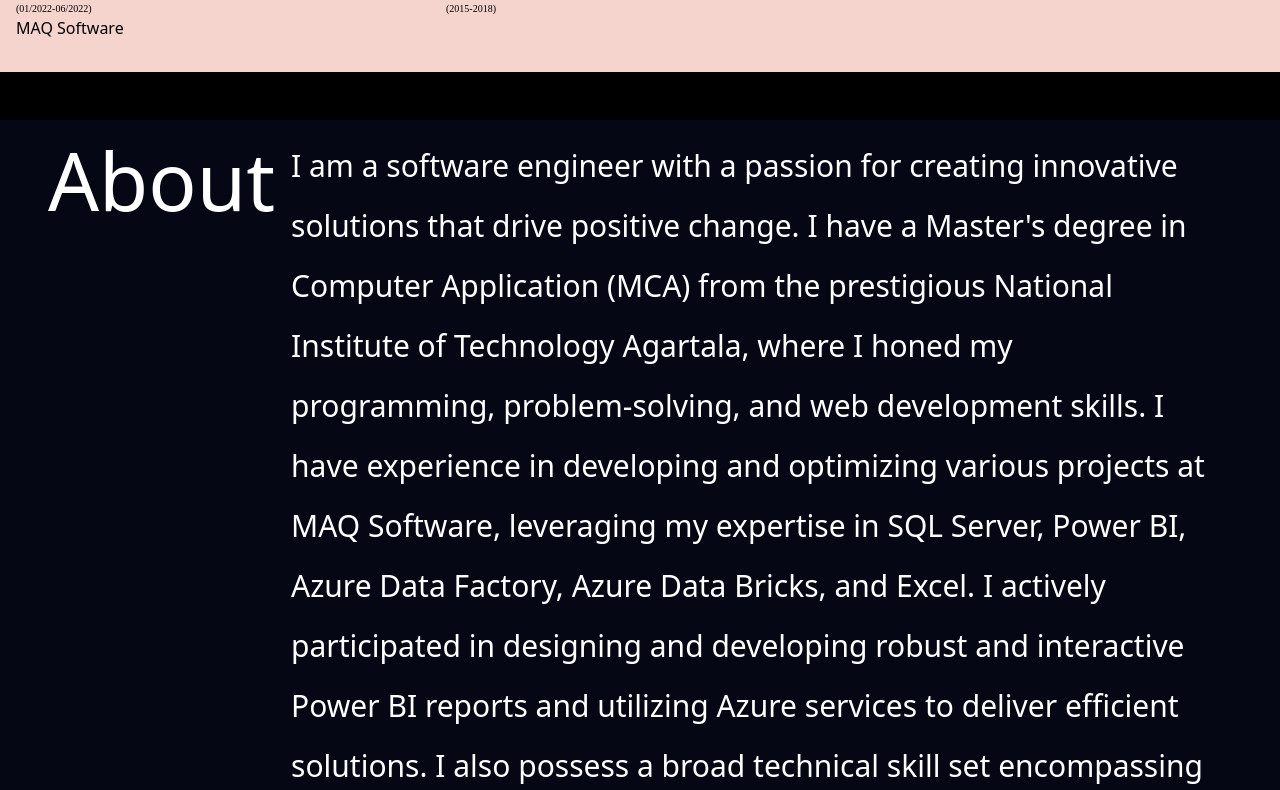
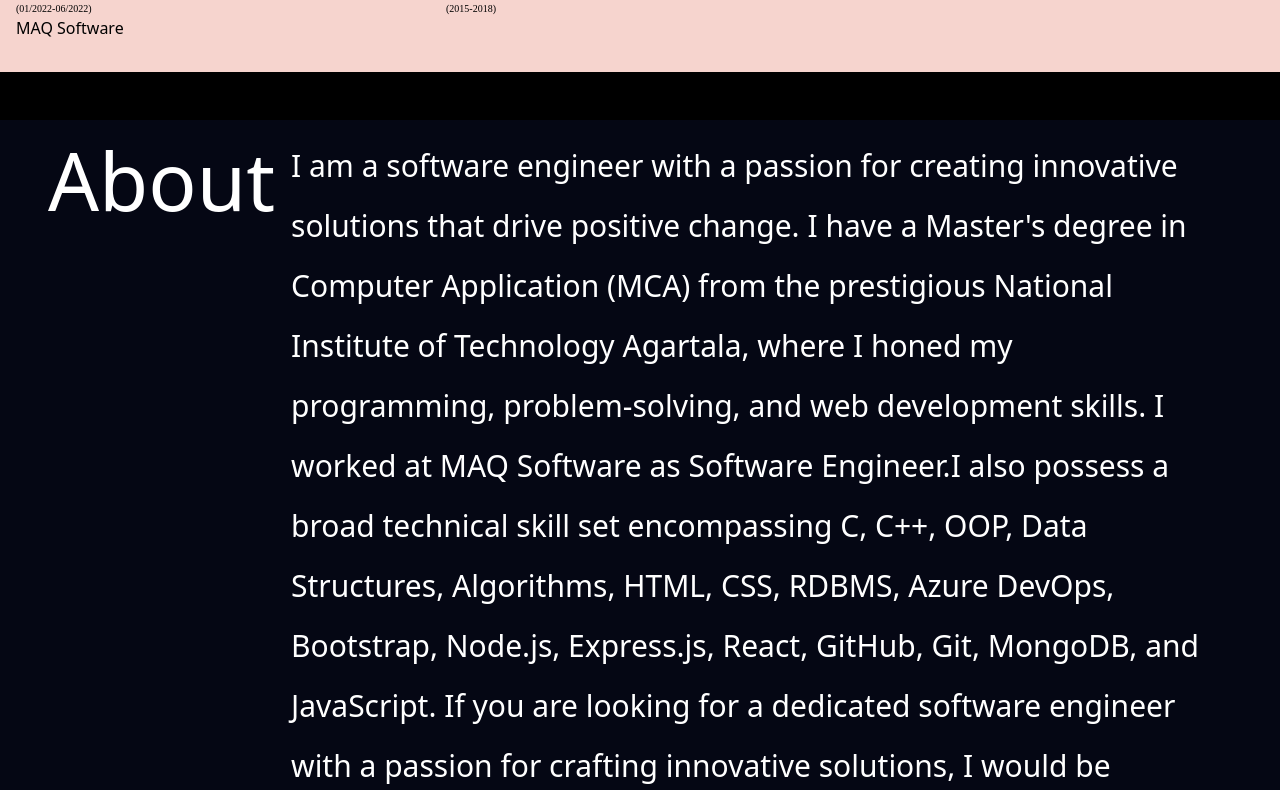
Before and after one commit to Ankitthakur2/Web-Portfolio, a React (Create React App) app: page / in a window 1280 px wide. Shown: the part 1330-2120 px from the top of the page. Built offline with nearby package versions, Linux system fonts and the light colour scheme; the HTML template or start-up script is replaced by a standard one; a web font is replaced by a local one.

Commit message:
Update Experience.js

```diff
--- a/src/routes/Experience.js
+++ b/src/routes/Experience.js
@@ -77,9 +77,9 @@ const Experience = () => {
      <div className="Intro">
   I am a software engineer with a passion for creating innovative solutions that drive positive change. I have a Master's degree in Computer Application (MCA) from the prestigious National Institute of Technology Agartala, where I honed my programming, problem-solving, and web development skills.
 
-I have experience in developing and optimizing various projects at MAQ Software, leveraging my expertise in SQL Server, Power BI, Azure Data Factory, Azure Data Bricks, and Excel. I actively participated in designing and developing robust and interactive Power BI reports and utilizing Azure services to deliver efficient solutions. I also possess a broad technical skill set encompassing C, C++, OOP, Data Structures, Algorithms, HTML, CSS, RDBMS, Azure DevOps, Bootstrap, Node.js, Express.js, React, GitHub, Git, MongoDB, and JavaScript.
+I worked at MAQ Software as Software Engineer.I also possess a broad technical skill set encompassing C, C++, OOP, Data Structures, Algorithms, HTML, CSS, RDBMS, Azure DevOps, Bootstrap, Node.js, Express.js, React, GitHub, Git, MongoDB, and JavaScript.
 
-I am committed to continuously learning and staying updated with industry trends and best practices. I am actively seeking new opportunities to apply my technical expertise and contribute to a dynamic organization. If you are looking for a dedicated software engineer with a passion for crafting innovative solutions, I would be thrilled to connect with you. Thank you for visiting my profile. Let's connect and explore how we can collaborate to achieve remarkable outcomes together.
+ If you are looking for a dedicated software engineer with a passion for crafting innovative solutions, I would be thrilled to connect with you. Thank you for visiting my profile. Let's connect and explore how we can collaborate to achieve remarkable outcomes together.
   </div>
 
         </div>
```
